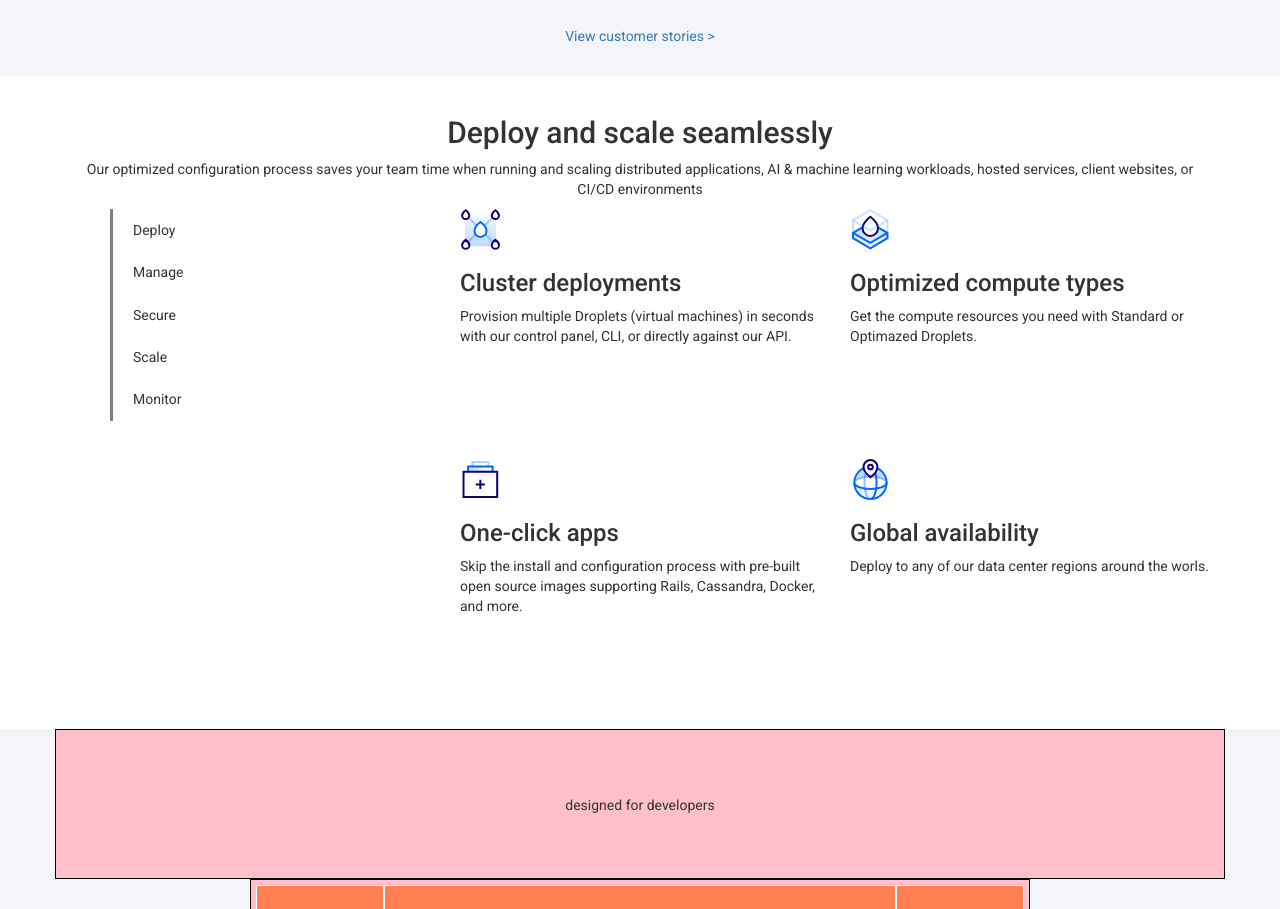
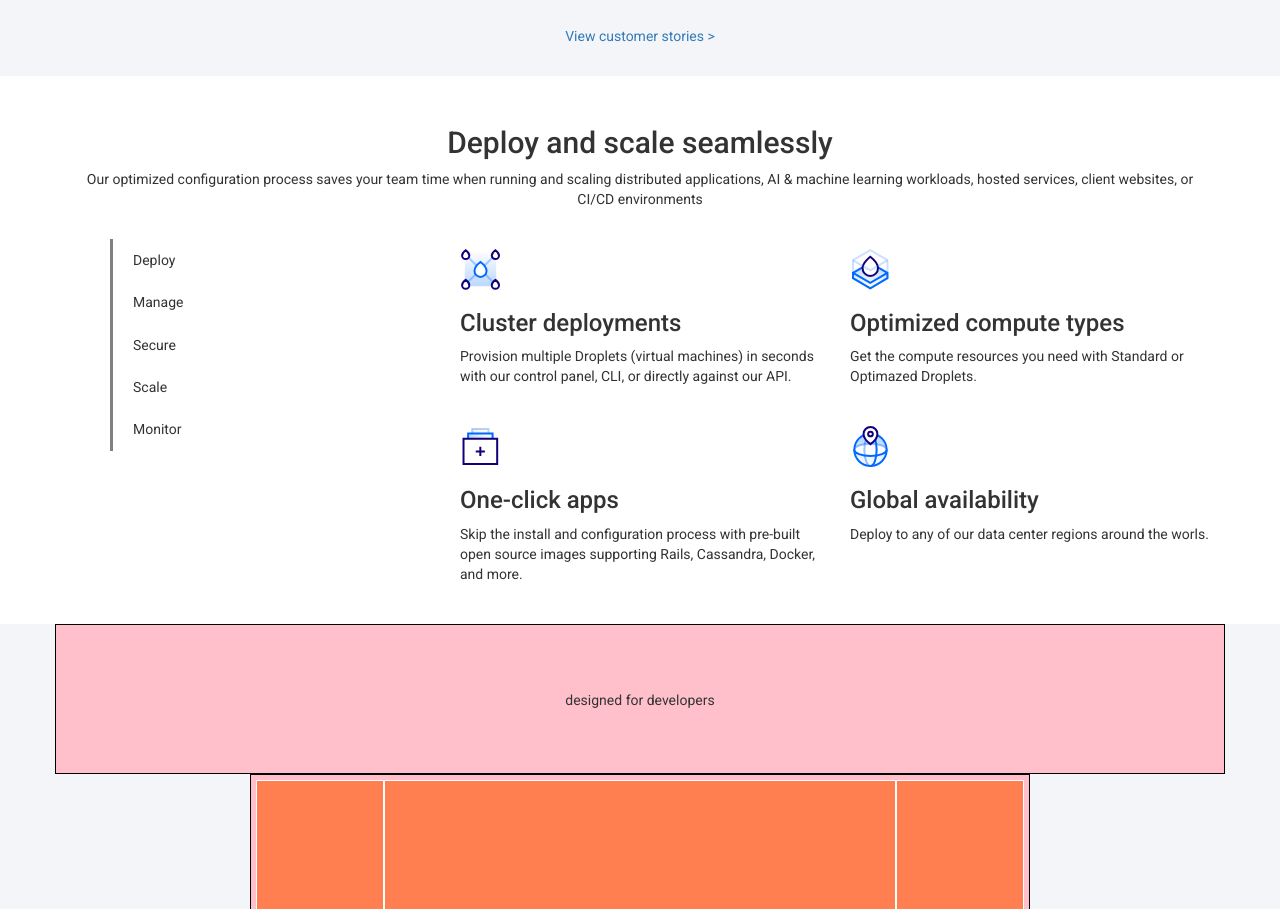
Before and after one commit to Yuri-Gianlorenzi/html-css-digitalocean, a plain HTML site: page index.html in a window 1280 px wide. Shown: the part 805-1714 px from the top of the page. Drawn offline with nearby package versions, Linux system fonts and the light colour scheme.

Commit message:
fixed deploy responsive

```diff
--- a/css/style.css
+++ b/css/style.css
@@ -282,6 +282,10 @@ header .box_logo .logo {
   height: 100%;
 }
 
+#deploy .container .row > div {
+  margin: 10px 0;
+}
+
 #deploy .container .row .row {
   height: 100%;
 }
@@ -303,11 +307,25 @@ header .box_logo .logo {
   height: 100%
 }
 
+#deploy .deploy_box p {
+  margin-bottom: 0px;
+}
+
 #deploy .deploy_box {
   width: 100%;
-  height: 250px;
+  /* height: 200px; */
 }
 
+@media screen and (min-width: 768px) {
+  .pd_b_20 {
+    padding-bottom: 20px;
+  }
+
+}
+
+.mrgn_b_0 {
+  margin-bottom: 0px;
+}
 /* / SECONDA SEZIONE deploy */
 
 #designed {
--- a/index.html
+++ b/index.html
@@ -168,7 +168,7 @@
 
                 </div>
               </div>
-              <div class="col-xs-12 col-sm-6">
+              <div class="col-xs-12 col-sm-6 pd_b_20">
                 <div class="deploy_box">
                 <img src="img/optimized-compute.svg" alt="optimized-compute">
                 <h3>Optimized compute types</h3>
```
